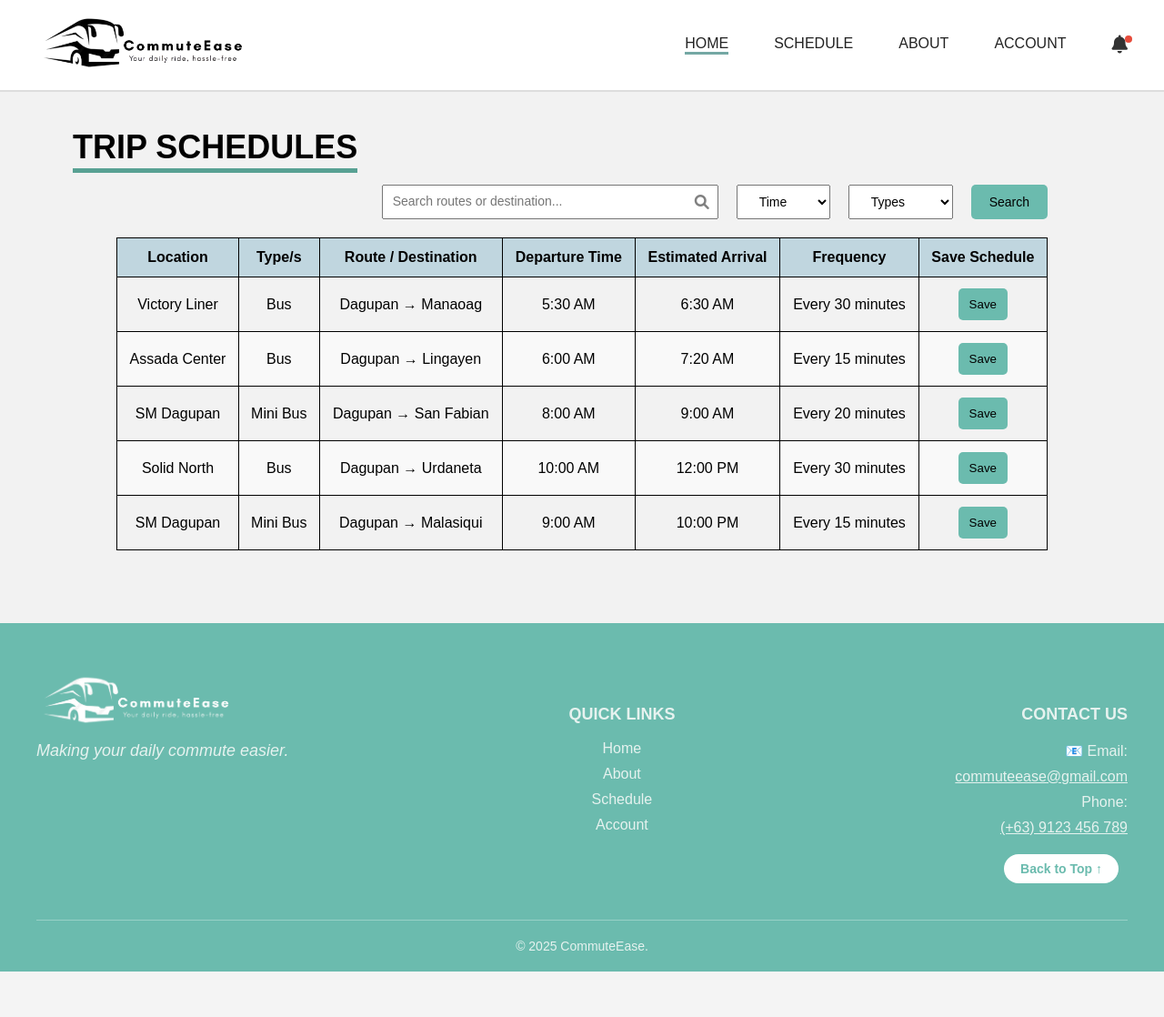
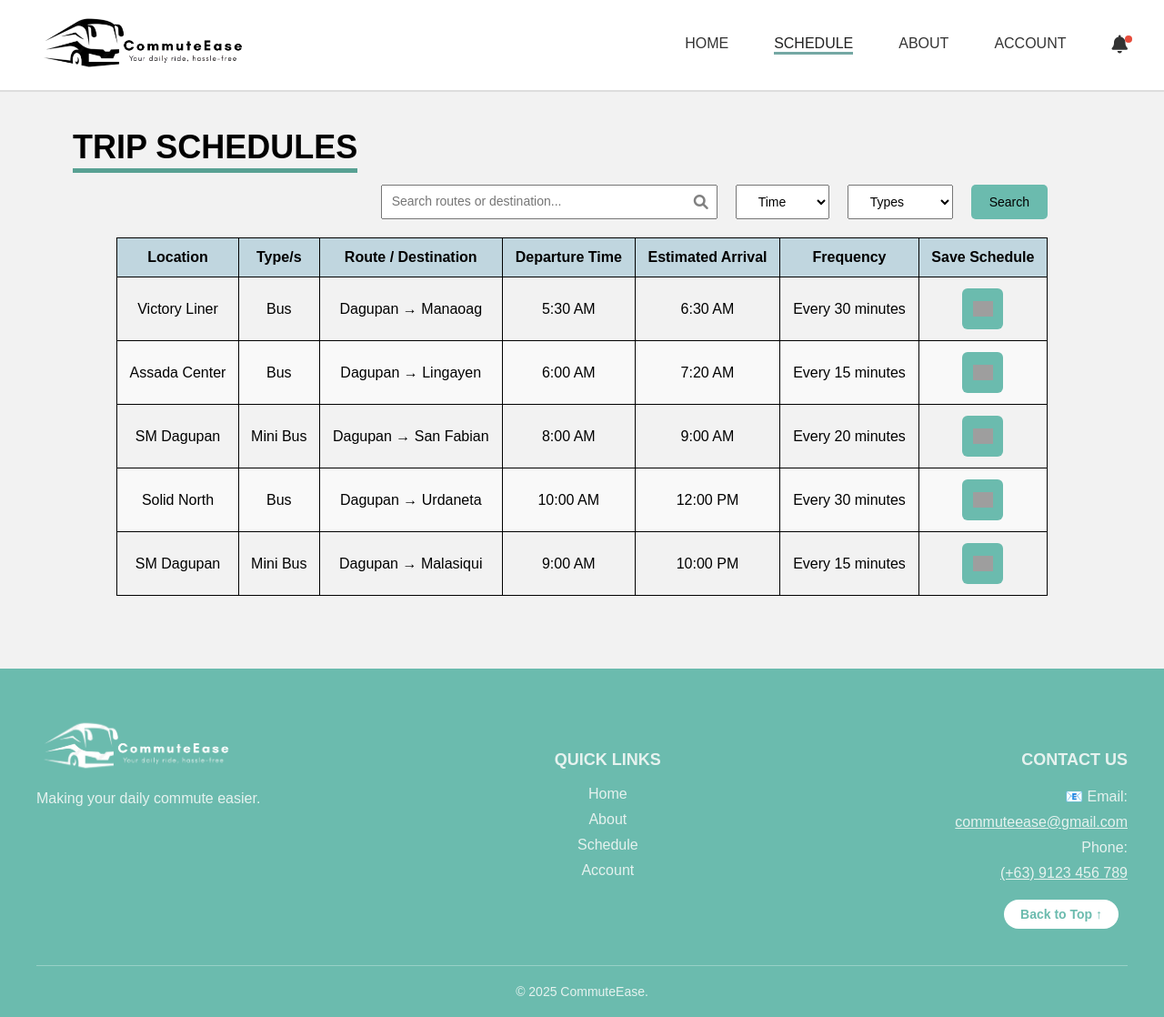
Before and after one commit to bianca-gabriel0/CommuteEase, a PHP site: page /schedule-main.html in a window 1280 px wide. Shown: the whole page at 91% size. Before the commit the page ends 1068 px from the top, so only its background shows below. Run offline with PHP 8.4, Linux system fonts and the light colour scheme; grey boxes are pictures that could not be loaded.

Commit message:
change save to icon -Angela

```diff
--- a/schedule-main.html
+++ b/schedule-main.html
@@ -14,11 +14,11 @@
   <!-- nav bar -->
   <header class="navbar">
     <div class="logo">
-      <img src="assets/CE-logo.png" a href = "Home.html" alt="Commute Ease Logo">
+      <img src="assets/CE-logo.png" a href="Home.html" alt="Commute Ease Logo">
     </div>
     <nav class="nav-links">
-  <a href="Home.html" class="active">HOME</a>
-  <a href="schedule-main.html">SCHEDULE</a>
+      <a href="Home.html">HOME</a>
+      <a href="schedule-main.html" class="active">SCHEDULE</a>
       <a href="Home.html">ABOUT</a>
       <a href="accountinfo.html">ACCOUNT</a>
       <div class="notification-icon">
@@ -26,10 +26,8 @@
       </div>
     </nav>
   </header>
-    </body>
 
   <!-- TABLE FOR SCHED -->
-<body>
   <h3><span class="underlinesched">TRIP SCHEDULES</span></h3>
 
   <div class="table-controls">
@@ -37,7 +35,7 @@
       <input type="text" id="searchInput" placeholder="Search routes or destination...">
       <i class="fa fa-search"></i>
     </div>
-<!-- drop down TIME -->
+
     <select id="timeFilter">
       <option value="">Time</option>
       <option value="5 AM">5 AM</option>
@@ -49,11 +47,11 @@
       <option value="11 AM">11 AM</option>
       <option value="12 PM">12 PM</option>
     </select>
-<!-- drop down TYPE -->
+
     <select id="typeFilter">
       <option value="">Types</option>
       <option value="Bus">Bus</option>
-    <option value="Mini-bus">Mini-bus</option>
+      <option value="Mini Bus">Mini Bus</option>
     </select>
     <button id="searchBtn">Search</button>
   </div>
@@ -70,21 +68,18 @@
         <th>Save Schedule</th>
       </tr>
     </thead>
-    <tbody>
-    </tbody>
+    <tbody></tbody>
   </table>
 
   <!-- Footer -->
   <footer>
     <div class="footer-container">
       <div class="footer-top">
-
         <div class="footer-logo">
           <img src="assets/CE-logo-white.png" alt="CommuteEase Logo">
           <p class="footer-tagline">Making your daily commute easier.</p>
         </div>
 
-      <!-- Center: Quick Links -->
         <div class="footer-links">
           <h3>Quick Links</h3>
           <a href="Home.html">Home</a>
@@ -93,7 +88,6 @@
           <a href="accountinfo.html">Account</a>
         </div>
 
-      <!-- Right: Contact + Back to Top -->
         <div class="footer-contact">
           <h3>Contact Us</h3>
           <p>📧 Email:</p>
@@ -105,8 +99,10 @@
       </div>
 
       <div class="footer-bottom">
-      <p>&copy; 2025 CommuteEase.
-
+        <p>&copy; 2025 CommuteEase.</p>
+      </div>
+    </div>
+  </footer>
 
   <script>
     const backToTop = document.getElementById("backToTop");
@@ -118,11 +114,11 @@
   <script>
     // schedule data
     const schedules = [
-    {Location: "Victory Liner", type: "Bus", route: "Dagupan → Manaoag", departure: "5:30 AM", arrival: "6:30 AM", frequency: "Every 30 minutes"},
-    {Location: "Assada Center", type: "Bus", route: "Dagupan → Lingayen", departure: "6:00 AM", arrival: "7:20 AM", frequency: "Every 15 minutes"},
-    {Location: "SM Dagupan", type: "Mini Bus", route: "Dagupan → San Fabian", departure: "8:00 AM", arrival: "9:00 AM", frequency: "Every 20 minutes"},
-    {Location: "Solid North", type: "Bus", route: "Dagupan → Urdaneta", departure: "10:00 AM", arrival: "12:00 PM", frequency: "Every 30 minutes"},
-    {Location: "SM Dagupan", type: "Mini Bus", route: "Dagupan → Malasiqui", departure: "9:00 AM", arrival: "10:00 PM", frequency: "Every 15 minutes"}
+      { Location: "Victory Liner", type: "Bus", route: "Dagupan → Manaoag", departure: "5:30 AM", arrival: "6:30 AM", frequency: "Every 30 minutes" },
+      { Location: "Assada Center", type: "Bus", route: "Dagupan → Lingayen", departure: "6:00 AM", arrival: "7:20 AM", frequency: "Every 15 minutes" },
+      { Location: "SM Dagupan", type: "Mini Bus", route: "Dagupan → San Fabian", departure: "8:00 AM", arrival: "9:00 AM", frequency: "Every 20 minutes" },
+      { Location: "Solid North", type: "Bus", route: "Dagupan → Urdaneta", departure: "10:00 AM", arrival: "12:00 PM", frequency: "Every 30 minutes" },
+      { Location: "SM Dagupan", type: "Mini Bus", route: "Dagupan → Malasiqui", departure: "9:00 AM", arrival: "10:00 PM", frequency: "Every 15 minutes" }
     ];
 
     const tableBody = document.querySelector("#scheduleTable tbody");
@@ -139,10 +135,17 @@
           row.appendChild(cell);
         });
 
+        // save button with icon
         const saveCell = document.createElement("td");
         const saveBtn = document.createElement("button");
-      saveBtn.textContent = "Save";
         saveBtn.classList.add("save-btn");
+
+        const saveIcon = document.createElement("img");
+        saveIcon.src = "assets/bookmark-icon.png";
+        saveIcon.alt = "Save";
+        saveIcon.classList.add("save-icon");
+
+        saveBtn.appendChild(saveIcon);
         saveBtn.addEventListener("click", () => {
           alert(`Saved schedule: ${schedule.route}`);
         });
@@ -169,7 +172,5 @@
     });
   </script>
 
-
-
 </body>
 </html>
--- a/schedule-style.css
+++ b/schedule-style.css
@@ -36,27 +34,6 @@ body {
 .nav-links a {
   text-decoration: none;
   color: #333;
-  font-weight: normal;
-  font-size: 16px;
-  transition: color 0.3s ease;
-}
-
-.nav-links a:hover {
-  color: #74A8A4;
-}
-
-/* Example content */
-.content {
-  padding: 40px;
-  text-align: center;
-}
-
-
-/* underline */
-.nav-links a {
-  text-decoration: none;
-  color: #222;
-  font-weight: normal;
   font-size: 16px;
   transition: color 0.3s ease;
 }
@@ -70,15 +47,7 @@ body {
   color: #222;
 }
 
-
-
-/* TABLE SCHEDULE */
-
-body {
-  font-family: Arial, sans-serif;
-}
-
-/* Center Table */
+/* TABLE */
 table {
   width: 80%;
   margin: 20px auto;
@@ -119,27 +88,36 @@ h3 {
   margin: 80px;
 }
 
-
-/* save buttonss */
+/* ===== PERFECT SAVE ICON BUTTON ===== */
 .save-btn {
   background-color: #6BBBAE;
-  color: rgb(0, 0, 0);
   border: none;
-  padding: 10px 12px;
-  border-radius: 5px;
+  border-radius: 6px;
   cursor: pointer;
-  transition: background 0.3s ease;
+  transition: background-color 0.3s ease;
+  display: flex;
+  justify-content: center;
+  align-items: center;
+  width: 45px;  /* slightly smaller for perfect fit */
+  height: 45px;
+  margin: 0 auto;
 }
 
 .save-btn:hover {
   background-color: #5ea398;
 }
 
+.save-icon {
+  width: 22px;  /* perfectly balanced icon size */
+  height: 22px;
+  display: block;
+  object-fit: contain;
+}
 
-/* search + filter bars */
+/* Search + Filter */
 .table-controls {
   display: flex;
-  justify-content: flex-end; /* ✅ align to right */
+  justify-content: flex-end;
   gap: 20px;
   margin: 20px auto;
   width: 80%;
@@ -228,38 +203,59 @@ footer {
   margin: 0 auto;
 }
 
-/* Top Footer Layout */
 .footer-top {
   display: flex;
   justify-content: space-between;
-  align-items: flex-start;
   flex-wrap: wrap;
   gap: 30px;
 }
 
-/* Left Section: Logo */
-.footer-logo {
-  display: flex;
-  flex-direction: column;
-  align-items: flex-start;
-  text-align: left;
-}
-
 .footer-logo img {
   height: 70px;
-  width: auto;
   margin-bottom: 10px;
 }
 
-.footer-logo h2 {
-  font-size: 26px;
-  font-weight: 700;
+.footer-links a {
+  color: #e6f2ef;
+  text-decoration: none;
 }
 
-.footer-tagline {
-  font-size: 18px;
-  font-style: italic;
+.footer-links a:hover {
+  opacity: 0.8;
+  text-decoration: underline;
+}
+
+.footer-contact a {
   color: #e6f2ef;
+  text-decoration: underline;
+}
+
+#backToTop {
+  background-color: white;
+  color: #6BBBAE;
+  border: none;
+  padding: 8px 18px;
+  border-radius: 25px;
+  cursor: pointer;
+  font-weight: bold;
+  font-size: 14px;
+  transition: all 0.3s ease;
+  margin: 10px;
+}
+
+#backToTop:hover {
+  background-color: #58a193;
+  color: #e6f2ef;
+  transform: translateY(-2px);
+}
+
+.footer-bottom {
+  border-top: 1px solid rgba(255,255,255,0.3);
+  text-align: center;
+  padding-top: 20px;
+  font-size: 14px;
+  color: #e6f2ef;
+  margin-top: 30px;
 }
 
 /* Center Section: Links */
```
Also changed, not shown: other parts of schedule-style.css (+5 -41 lines). Lines whose indentation alone changed are shown as unchanged.
